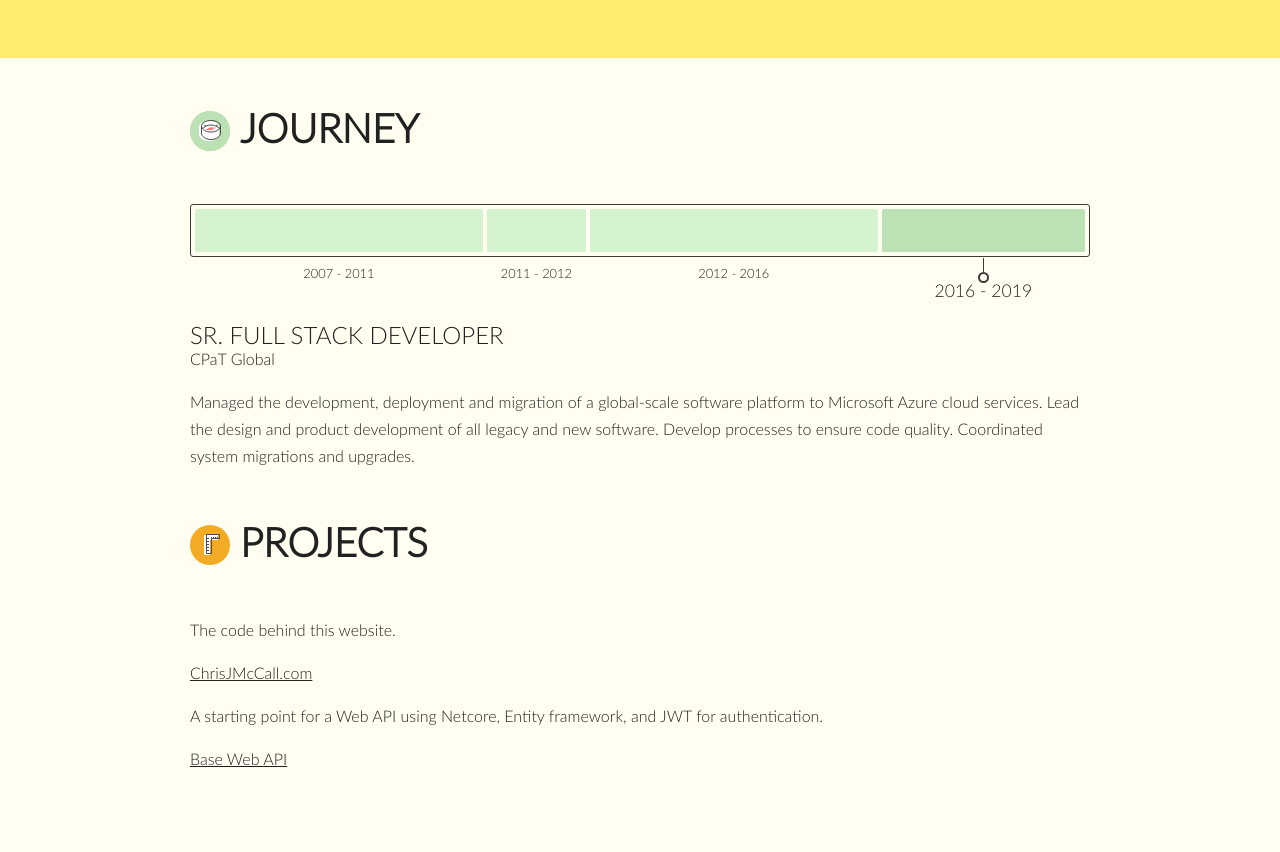
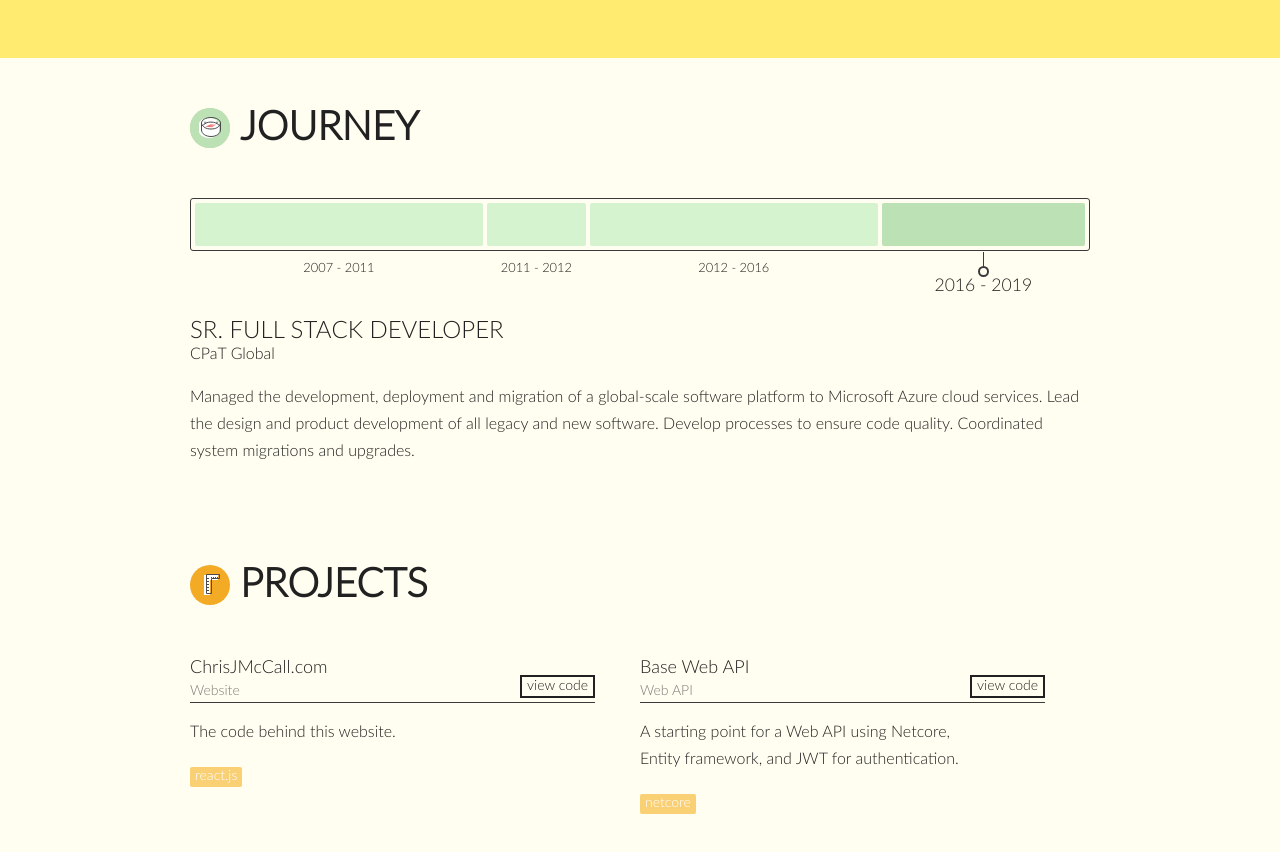
Before and after one commit to ChrisJMcCall/chrisjmccall_com, a React (Create React App) app: page / in a window 1280 px wide. Shown: the part 292-1144 px from the top of the page. Before the commit the page ends 1082 px from the top, so only its background shows below. Built offline with nearby package versions, Linux system fonts and the light colour scheme.

Commit message:
Projects section now has basic syling.

```diff
--- a/src/App.css
+++ b/src/App.css
@@ -107,7 +107,7 @@
   ###########################################################
 */
 .Contentgroup {
-  margin: auto;
+  margin: 0 auto 100px auto;
   width: 900px;
 }
 
@@ -116,6 +116,7 @@
   text-transform: uppercase;
   height: 40px;
   line-height: 40px;
+  margin: 50px 0 50px 0;
   padding: 0 0 0 50px;
 }
 
@@ -123,3 +124,53 @@ ul.HrefList {
   list-style-type: none;
   padding: 0;
 }
+
+ul.HrefList li {
+  float: left;
+  width: 45%;
+  margin-right: 5%;
+}
+
+ul.HrefList h5,
+ul.HrefList h6 {
+  font-weight: normal;
+  margin: 0;
+  padding: 0;
+}
+
+ul.HrefList h5 {
+  font-size: 1.125em;
+}
+
+ul.HrefList h6 {
+  border-bottom: 1px solid #3a3a3a;
+  color: #7B7B7B;
+  font-size: .875em;
+  line-height: 1.4em;
+}
+
+ul.HrefList li a {
+  border: 2px solid #212121;
+  float: right;
+  line-height: 1.4em;
+  font-size: .875em;
+  padding: 0 5px 0 5px;
+  position: relative;
+  text-decoration: none;
+  top: -2em;
+}
+
+ul.HrefList span.tag {
+  background: #FAD075;
+  border-radius: 2px;
+  color: #fff;
+  display: inline-block;
+  font-size: .875em;
+  line-height: 1.4em;
+  padding: 0 5px 1px 5px;
+}
+
+.Footer {
+  clear: both;
+  padding-bottom: 50px;
+}
--- a/src/App.js
+++ b/src/App.js
@@ -19,15 +19,22 @@ class App extends Component {
           <HrefList
           links={[
             {href:'https://github.com/ChrisJMcCall/chrisjmccall_com',
+            hrefLabel:'view code',
+            type:'Website',
             title:'ChrisJMcCall.com',
-            description: 'The code behind this website.'
+            description: 'The code behind this website.',
+            tags: ['react.js']
             },
             {href:'https://github.com/ChrisJMcCall/BaseNetcoreWebApi',
+            hrefLabel:'view code',
+            type:'Web API',
             title:'Base Web API',
-            description: 'A starting point for a Web API using Netcore, Entity framework, and JWT for authentication.'
+            description: 'A starting point for a Web API using Netcore, Entity framework, and JWT for authentication.',
+            tags: ['netcore']
             }]}
           />}
         />
+        <div className="Footer"></div>
       </div>
     );
   }
@@ -74,8 +81,11 @@ class ContentGroup extends Component {
 class HrefList extends Component {
   listItems = this.props.links.map((link, index) => {
     return (<li key={index}>
+      <h5>{link.title}</h5>
+      <h6>{link.type}</h6>
+      <a href={link.href}>{link.hrefLabel}</a>
       <p>{link.description}</p>
-      <a href={link.href}>{link.title}</a>
+      {link.tags.map((item)=><span key={index+'t'} className="tag">{item}</span>)}
     </li>)
   });
 
```
